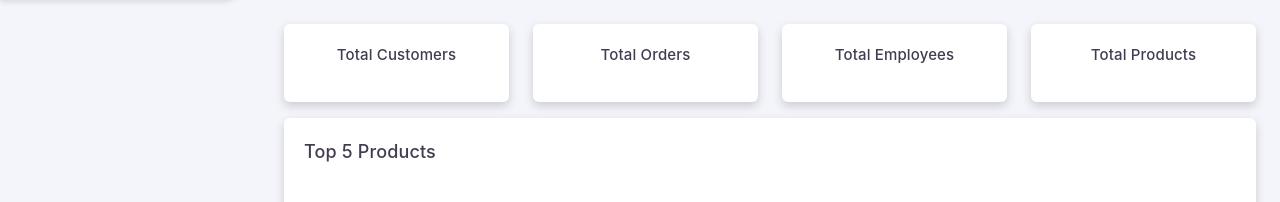
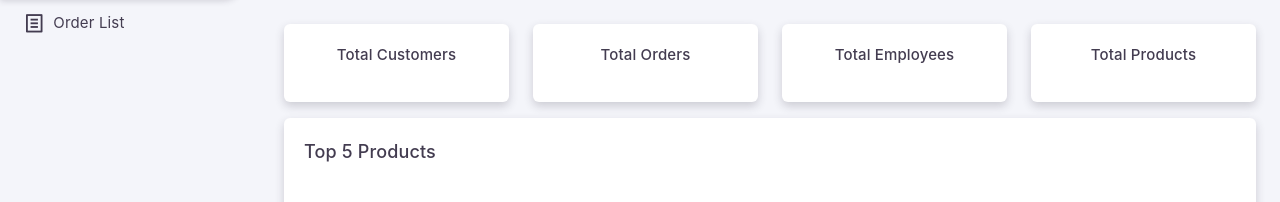
Before and after one commit to AKAME17/MaterioProjectVersion3, a Django app: page / in a window 1280 px wide. Shown: the part 64-266 px from the top of the page. Run offline with Django 5.2, Linux system fonts and the light colour scheme; data that the repository does not hold is empty; some libraries are stand-ins or nearby versions.

Commit message:
sidebar trial

```diff
--- a/Projectsite/templates/dashboard/index.html
+++ b/Projectsite/templates/dashboard/index.html
@@ -47,7 +47,13 @@
               <div>Dashboard</div>
             </a>
           </li>
-        </ul>
+          <li class="menu-item {% if request.path == '/orders/' %}active{% endif %}">
+            <a href="{% url 'order_list' %}" class="menu-link">
+            <i class="menu-icon ri-file-list-line"></i>
+            <div>Order List</div>
+            </a>
+          </li>
+          </ul>
       </aside>
 
       <!-- Main Content -->
@@ -129,6 +135,7 @@
             </div>
 
           </div>
+          <!--navigations-->
 
           <!-- Footer -->
           <footer class="content-footer footer bg-footer-theme">
```
